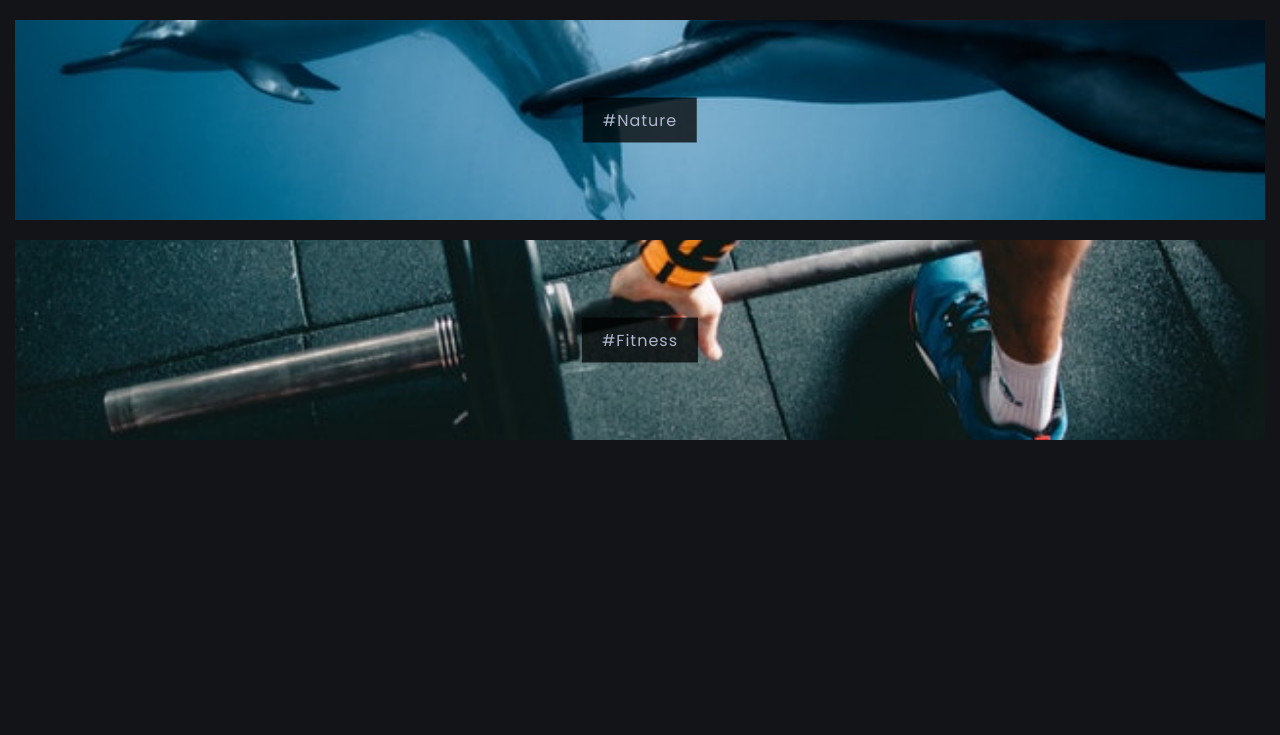
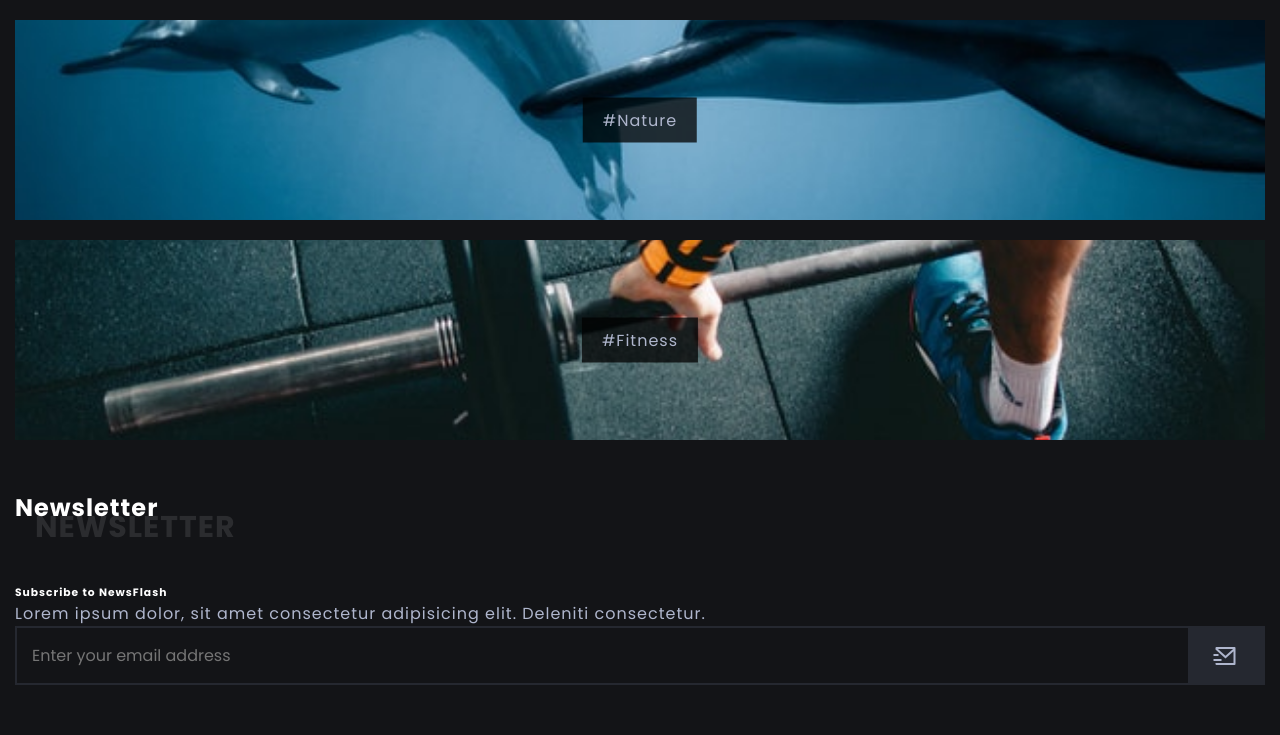
Before and after one commit to raviparmar0703/practis, a plain HTML site: page index.html in a window 1280 px wide. Shown: the part 6728-7463 px from the top of the page. Before the commit the page ends 7168 px from the top, so only its background shows below. Drawn offline with nearby package versions, Linux system fonts and the light colour scheme.

Commit message:
added newsletter

```diff
--- a/index.html
+++ b/index.html
@@ -441,7 +441,21 @@
     </div>
 </section>
     <!-- Newsletter -->
-
+<section class="newsletter section">
+    <div class="container">
+        <h2 class="title section-title" data-name="Newsletter">Newsletter</h2>
+    <div class="form-container-inner">
+        <h6 class="title newsletter-title">Subscribe to NewsFlash</h6>
+        <p class="newsletter-description">Lorem ipsum dolor, sit amet consectetur adipisicing elit. Deleniti consectetur.</p>
+        <form action="" class="form">
+            <input type="text" class="form-input" placeholder="Enter your email address">
+            <button class="btn form-btn" type="submit">
+                <i class="ri-mail-send-line"></i>
+            </button>
+        </form>
+    </div>
+    </div>
+</section>
     <!-- Footer -->
 
     <!-- Swiper.js -->
```
